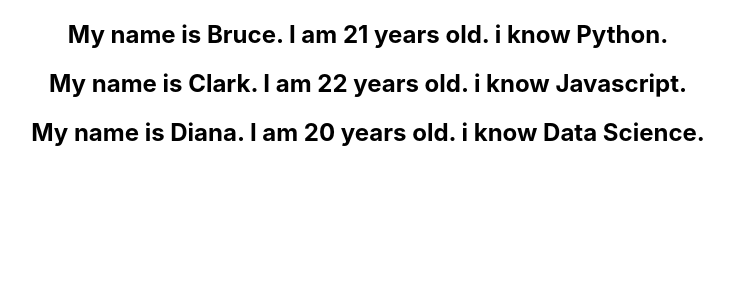
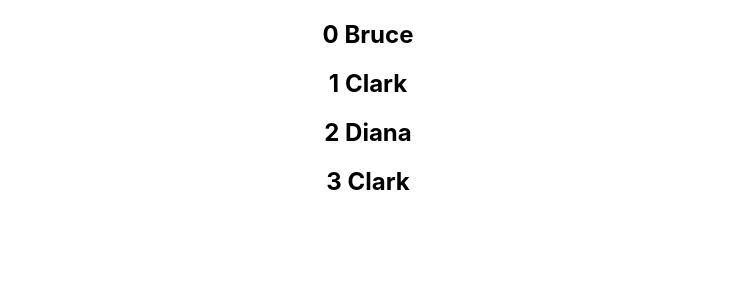
Before and after one commit to bhavishrohilla/react, a React (Create React App) app in the folder react-basics/: page / in a window 1280 px wide. Shown: the top 300 px of the page, without its empty margins (272-1006 px from the left). Built offline with nearby package versions, Linux system fonts and the light colour scheme.

Commit message:
key concept

```diff
--- a/react-basics/src/components/NameList.js
+++ b/react-basics/src/components/NameList.js
@@ -22,11 +22,11 @@
             skills : 'Data Science'
         }
     ]
-    const personList = persons.map(person => <Person key={person.id} person={person} />)
+    const names = ['Bruce', 'Clark', 'Diana', 'Clark']
+    // key is only for element stability
+    const nameList = names.map((name,index) => <h2 key={index}>{index} {name}</h2>)
 
-    return (
-        <div>{personList}</div>
-    )
+    return <div>{nameList}</div>
 }
 
 export default NameList
```
Also changed, not shown: 2 other files (tests, documents, lock files or other folders).
